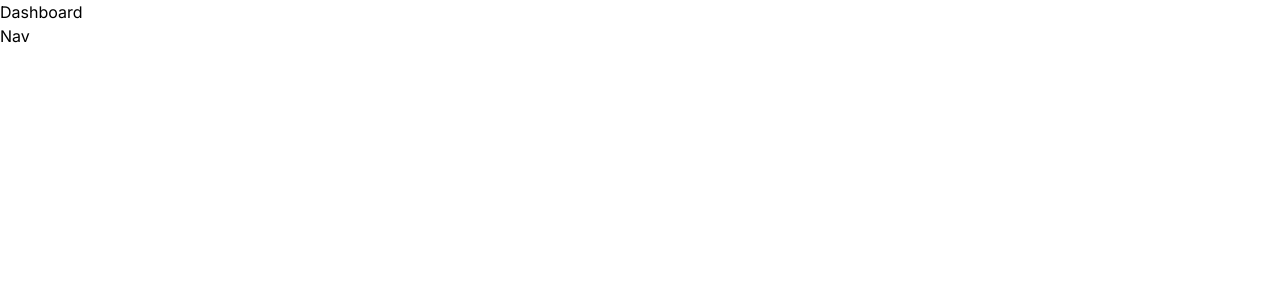
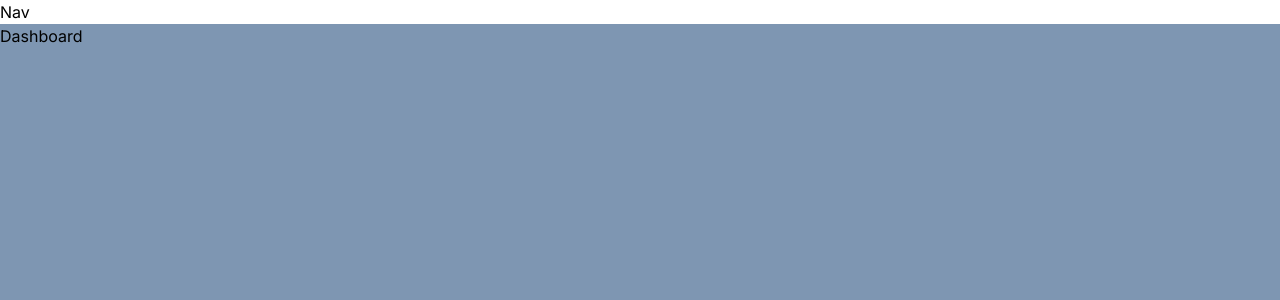
Before and after one commit to greenteaisgreat/intuitive-ticketing, a Next.js app: page / in a window 1280 px wide. Shown: the top 300 px of the page. Built offline with nearby package versions, Linux system fonts and the light colour scheme.

Commit message:
Change layout.js to layout.jsx for Emmet Functionality

```diff
--- a/app/layout.js
+++ /dev/null
@@ -1,21 +0,0 @@
-import './globals.css';
-import { Inter } from 'next/font/google';
-import Nav from './(components)/Nav';
-
-const inter = Inter({ subsets: ['latin'] });
-
-export const metadata = {
-    title: 'Ticketing App',
-    description: 'Next.js Introductory Project by Nathan Bornstein',
-};
-
-export default function RootLayout({ children }) {
-    return (
-        <html lang="en">
-            <body className={inter.className}>
-                {children}
-                <Nav />
-            </body>
-        </html>
-    );
-}
--- /dev/null
+++ b/app/layout.jsx
@@ -0,0 +1,30 @@
+import Nav from './(components)/Nav';
+import './globals.css';
+import { Inter } from 'next/font/google';
+import { config } from '@fortawesome/fontawesome-svg-core';
+import '@fortawesome/fontawesome-svg-core/styles.css';
+
+//prevents icon "jumping" for fortawesome icons
+config.autoAddCss = false;
+
+const inter = Inter({ subsets: ['latin'] });
+
+export const metadata = {
+    title: 'Ticketing App',
+    description: 'Next.js Introductory Project by Nathan Bornstein',
+};
+
+export default function RootLayout({ children }) {
+    return (
+        <html lang="en">
+            <body className={inter.className}>
+                <div className="flex h-screen max-h-screen flex-col">
+                    <Nav />
+                    <div className="flex-grow overflow-y-auto bg-page-400">
+                        {children}
+                    </div>
+                </div>
+            </body>
+        </html>
+    );
+}
```
